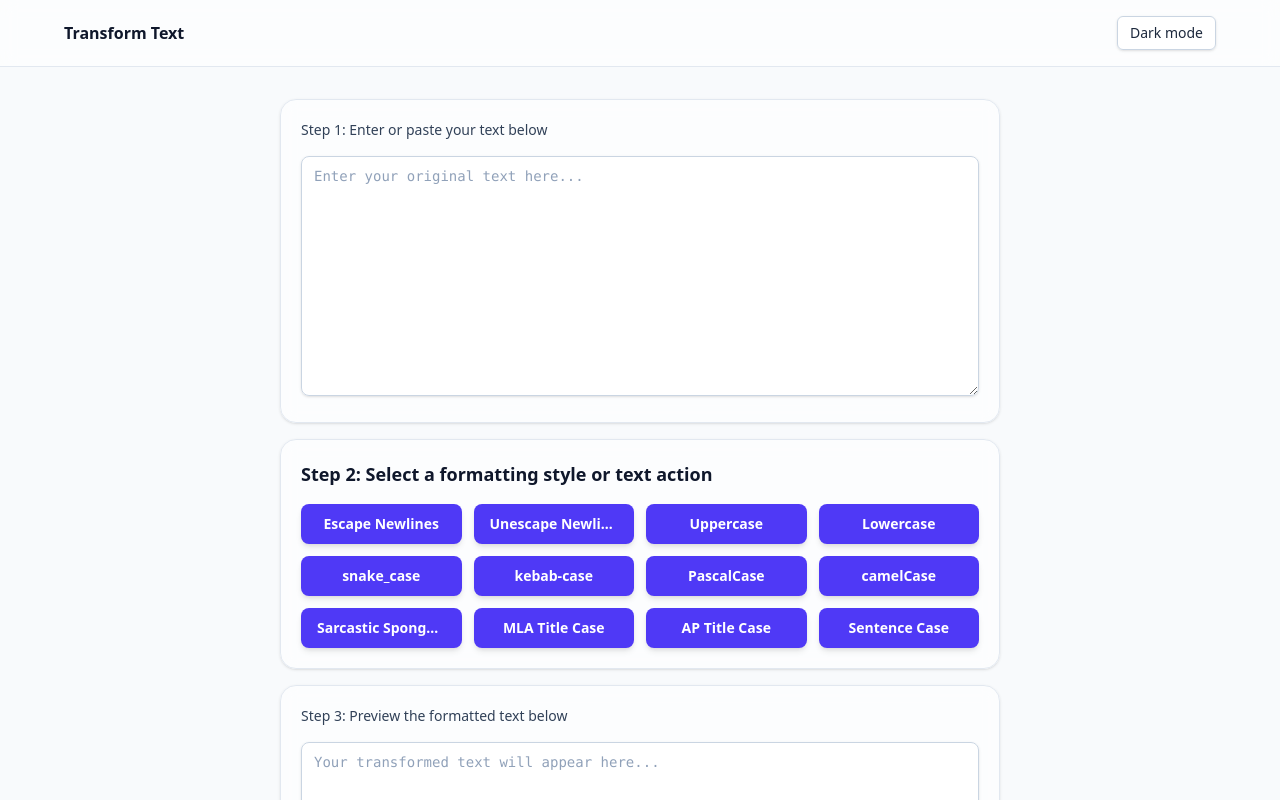
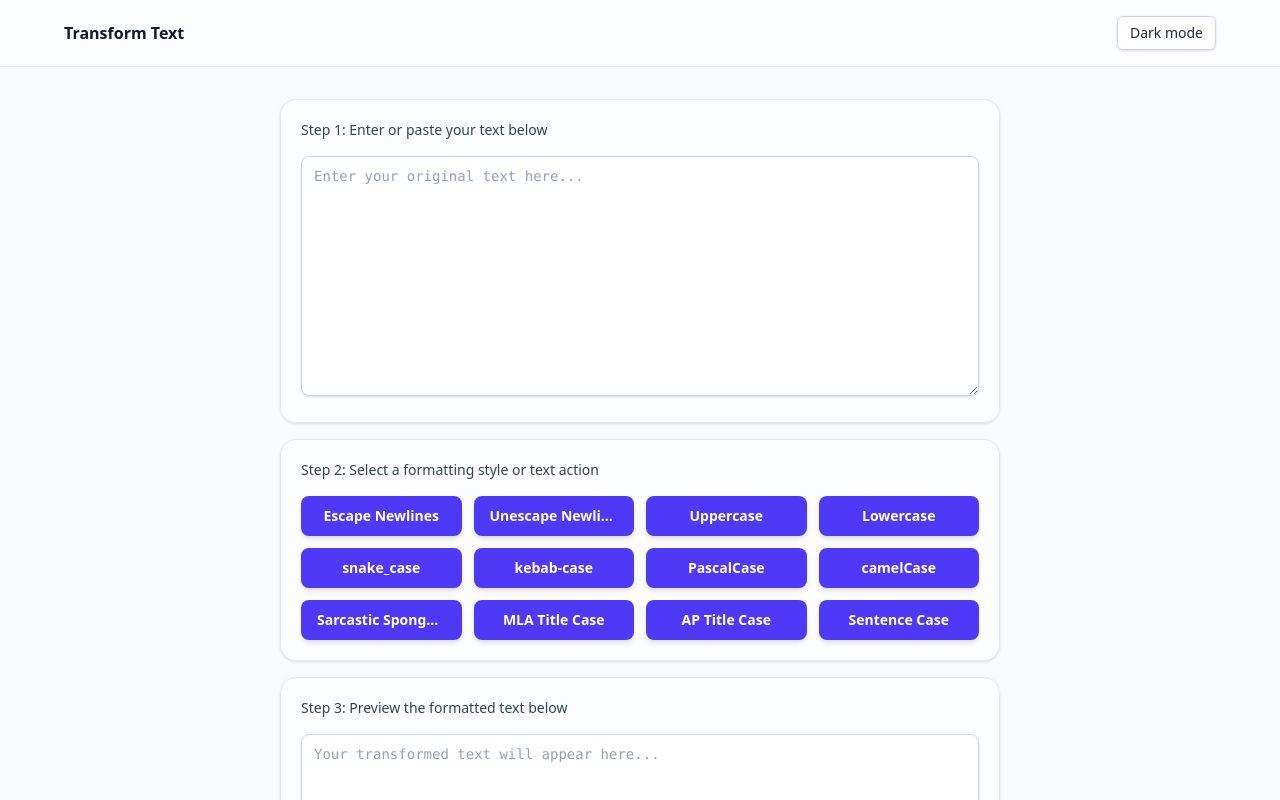
Before and after one commit to Karl-Horning/transform-text, a React (Vite) app: page / in a window 1280 px wide. Shown: the top 800 px of the page. Built offline with nearby package versions, Linux system fonts and the light colour scheme.

Commit message:
ux: update header style to match other headers

```diff
--- a/src/components/ToolSelector/index.tsx
+++ b/src/components/ToolSelector/index.tsx
@@ -25,7 +25,7 @@ export default function ToolSelector({ onSelect }: ToolSelectorProps) {
         >
             <h3
                 id="tool-selector-heading"
-                className="text-lg font-semibold text-slate-900 dark:text-slate-100"
+                className="block text-sm font-medium text-slate-700 dark:text-slate-200"
             >
                 Step 2: Select a formatting style or text action
             </h3>
```
